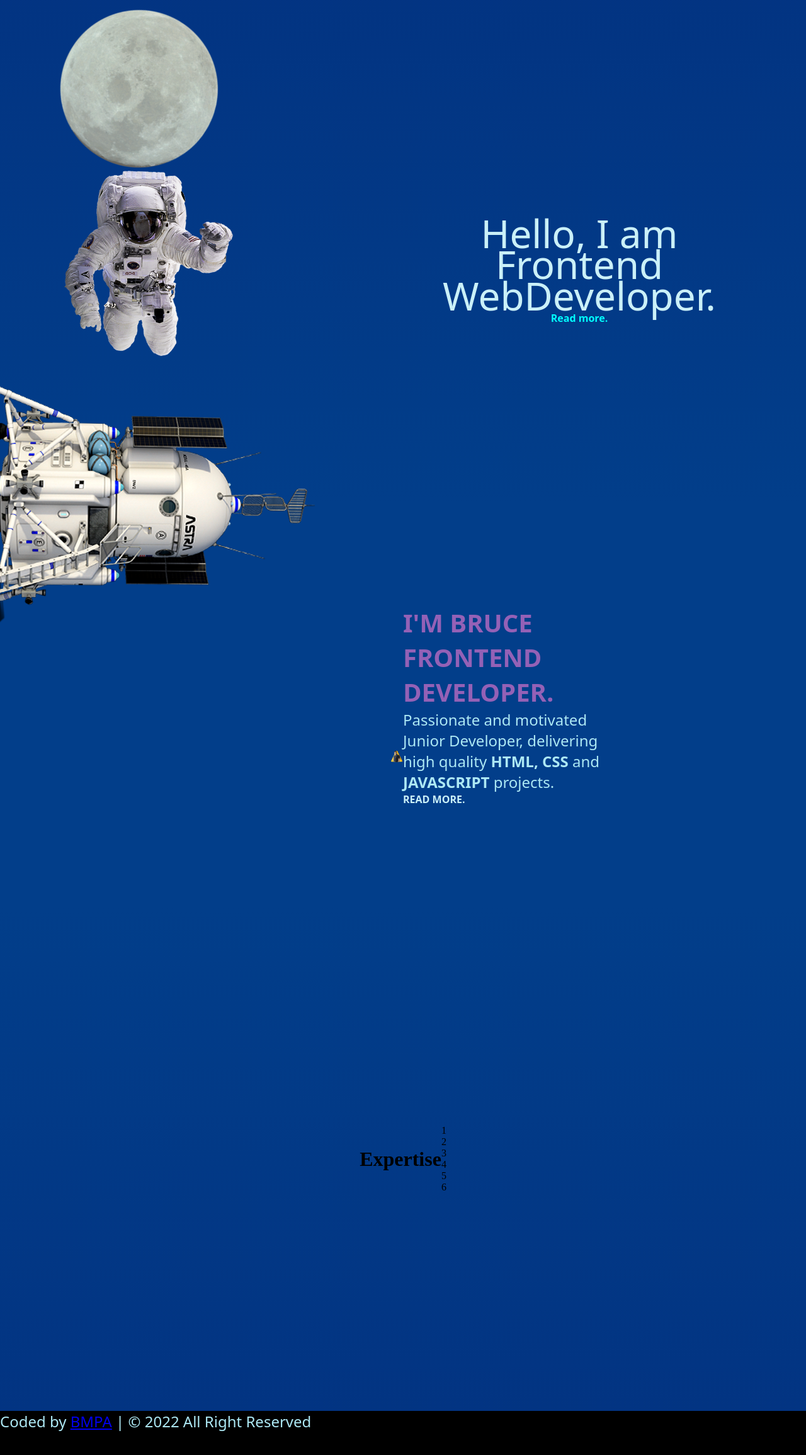
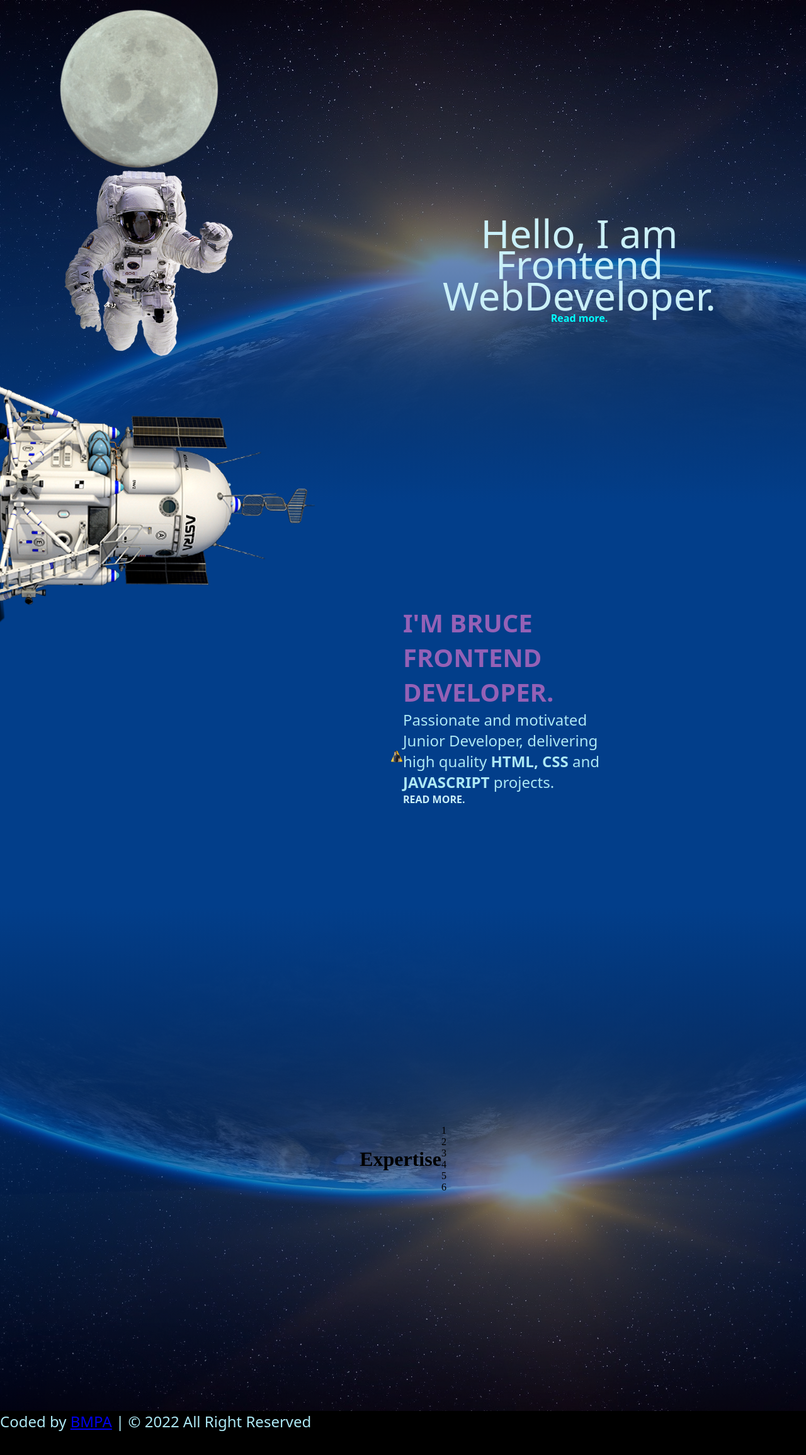
Before and after one commit to bmpandrada/space, a plain HTML site: page index.html in a window 1280 px wide. Shown: the whole page at 63% size. Drawn offline with nearby package versions, Linux system fonts and the light colour scheme; the site is published under a folder, as on GitHub Pages, so addresses that start at the root find nothing; no server answers.

Commit message:
Update style.css

```diff
--- a/style.css
+++ b/style.css
@@ -354,7 +354,7 @@ caf0f8 - light
     justify-content: space-between;
     box-sizing: border-box;
     background-attachment: fixed;
-    background-image: linear-gradient(#03055e2d, #023e8a), url('/pics/earth-g4abfeb622_1920.jpg');
+    background-image: linear-gradient(#03055e2d, #023e8a), url('pics/earth-g4abfeb622_1920.jpg');
 }
 
 .home-right .content{
@@ -539,7 +539,7 @@ caf0f8 - light
   background-attachment: fixed;
 }
 .expertise .max-width{
-  background-image: linear-gradient(#023e8a,#03055e2d ), url('/pics/eart.jpg');
+  background-image: linear-gradient(#023e8a,#03055e2d ), url('pics/eart.jpg');
   height: 100vh;
   width: 100%;
   background-position: center;
```
